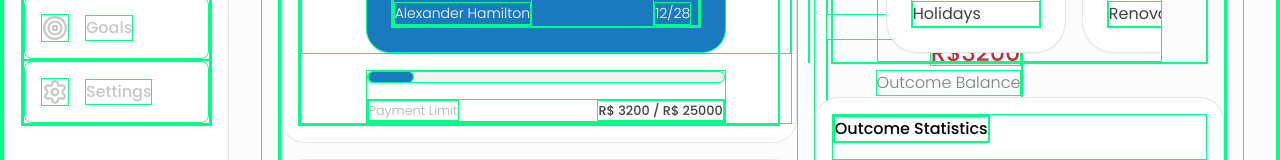
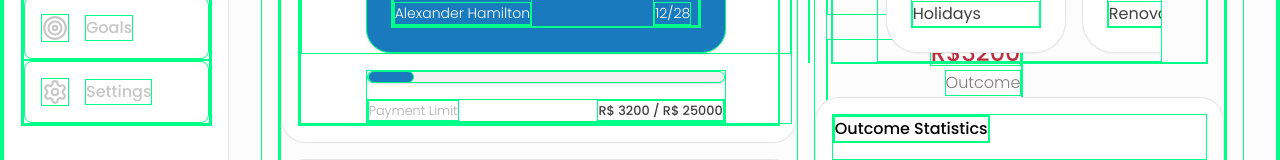
Before and after one commit to joaodearaujo/Omini, a React app in the folder frontend/: page / in a window 1280 px wide. Shown: the part 408-568 px from the top of the page. Built offline with nearby package versions, Linux system fonts and the light colour scheme; the HTML template or start-up script is replaced by a standard one.

Commit message:
refactor(BalanceStatus): reduce boilerplate code

```diff
--- a/frontend/src/pages/Overview/components/Cards/Cards.tsx
+++ b/frontend/src/pages/Overview/components/Cards/Cards.tsx
@@ -25,7 +25,7 @@ const Cards = ({nextIndex, prevIndex, currentCard}: CardProps) => {
 
             <div className="w-px h-[240px] bg-black/10"/>
 
-            <BalanceStatus card={currentCard}/>
+            <BalanceStatus currentCard={currentCard}/>
         </section>
 
   )
--- a/frontend/src/pages/Overview/components/Cards/Cards.type.ts
+++ b/frontend/src/pages/Overview/components/Cards/Cards.type.ts
@@ -1,10 +1,21 @@
 import type { ReactNode } from 'react';
-import type { CardInfoProps} from '../../components/ui/CreditCard/CreditCard.type';
+import type { CardInfoProps } from '../../../../components/ui/CreditCard/CreditCard.type';
 
 export interface CardProps {
   prevIndex: () => void;
   nextIndex: () => void;
   currentCard: CardInfoProps;
+}
+
+export type BalanceStatusProps = Pick<CardProps, 'currentCard'>;
+
+export interface CardNavButtonProps {
+  isRight?: boolean;
+  onClick: () => void;
+}
+
+export interface CardNavProps extends Pick<CardProps, 'prevIndex' | 'nextIndex'> {
+  children?: ReactNode;
 }
 
 export interface BalanceItemsProps {
@@ -14,22 +25,14 @@ export interface BalanceItemsProps {
   color?: string;
 }
 
-export interface CardNavProps {
-  children?: ReactNode;
-  nextIndex: () => void;
-  prevIndex: () => void;
-}
-
-export interface CardNavButtonProps {
-  isRight?: boolean;
-  onClick: () => void;
-}
-
 export interface PaymentLimitProps {
     totalLimit: number;
     limitUsage: number;
 }
 
-export interface BalanceStatusProps {
-  card: CardInfoProps;
+export interface BalanceItemsConfig {
+  key: keyof Pick<CardInfoProps, 'balance' | 'income' | 'outcome'>,
+  label: string,
+  color: string,
+  isMain: boolean,
 }
--- a/frontend/src/pages/Overview/components/Cards/components/BalanceStatus.tsx
+++ b/frontend/src/pages/Overview/components/Cards/components/BalanceStatus.tsx
@@ -1,54 +1,40 @@
-import type { BalanceItemsProps } from "../Cards.type"
-
 import type { BalanceStatusProps } from "../Cards.type";
-
-
+import type { BalanceItemsProps } from "../Cards.type";
+import type { BalanceItemsConfig } from "../Cards.type";
 
 const STYLE = {
     statusWrapper: 'flex flex-col flex-1 h-full gap-6 items-end',
     itemsWrapper: 'flex w-full flex-1 flex-col gap-1 items-end',
 }
 
-const BALANCE_CONFIG = {
-  CURRENT: {label: 'Current Balance', color: 'text-[#197bbd]'},
-  INCOME: {label: 'Income', color: 'text-[#439a86]'},
-  OUTCOME: {label: 'Outcome Balance', color: 'text-[#bb3340]'},
- };
+const ITEMS: BalanceItemsConfig[] = [
+  {key:'balance', label: 'Current Balance', color: 'text-[#197bbd]', isMain: true},
+  {key:'income', label: 'Income', color: 'text-[#439a86]', isMain: false},
+  {key:'outcome', label: 'Outcome', color: 'text-[#bb3340]', isMain: false},
+] as const;
 
-const BalanceItem = ({label = 'Balance',
-                      value = 0,
-                      isMain = false,
-                      color = 'text-#404040' } : BalanceItemsProps) => {
+const BalanceItem = ({label = 'Balance', value = 0, isMain = false, color = 'text-#404040' } : BalanceItemsProps) => {
 
   return (
       <div className={STYLE.itemsWrapper}>
-        <small className={`${color} leading-none  ${isMain ? 'text-[46px] font-semibold' : 'text-[24px] font-medium'}`}>R${value}</small>
+        <strong className={`${color} leading-none ${isMain ? 'text-[46px] font-semibold' : 'text-[24px] font-medium'}`}>R${value}</strong>
         <small className={`text-[#807c7c] font-light ${isMain ? 'text-[18px]' : 'text-[16px]'}`}>{label}</small>
       </div>
-
   )
-
 }
 
-const BalanceStatus = ({ card }: BalanceStatusProps) => {
+const BalanceStatus = ({ currentCard }: BalanceStatusProps) => {
   return (
     <div className={STYLE.statusWrapper}>
-      <BalanceItem
-        label={BALANCE_CONFIG.CURRENT.label}
-        value={card.balance}
-        isMain
-        color={BALANCE_CONFIG.CURRENT.color}
-      />
-      <BalanceItem
-        label={BALANCE_CONFIG.INCOME.label}
-        value={card.income}
-        color={BALANCE_CONFIG.INCOME.color}
-      />
-      <BalanceItem
-        label={BALANCE_CONFIG.OUTCOME.label}
-        value={card.outcome}
-        color={BALANCE_CONFIG.OUTCOME.color}
-      />
+      {ITEMS.map((item => (
+          <BalanceItem  key={item.key}
+                        label={item.label}
+                        value={currentCard[item.key] ?? 0}
+                        color={item.color}
+                        isMain={item.isMain}
+          />
+        )
+      ))}
     </div>
   );
 };
```
